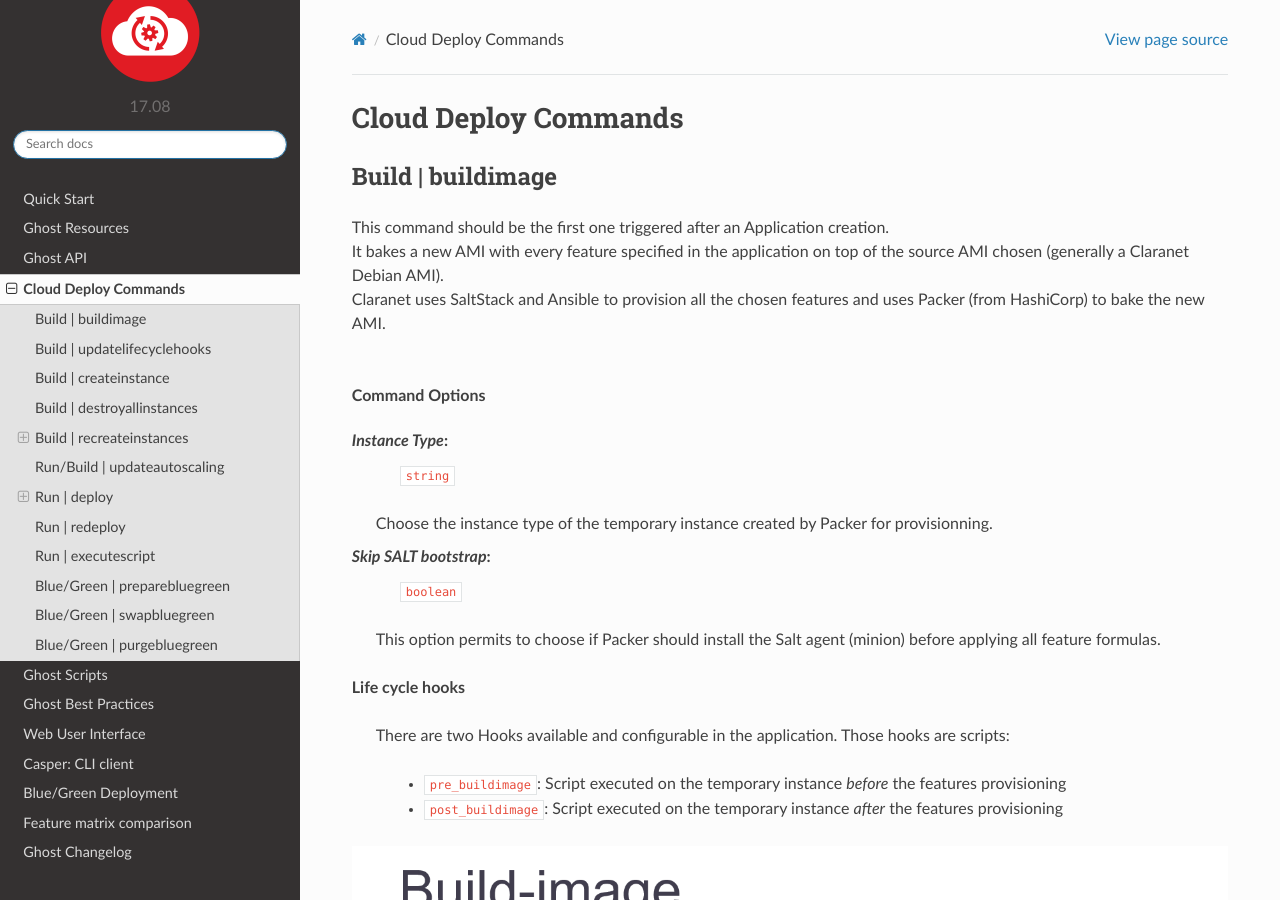
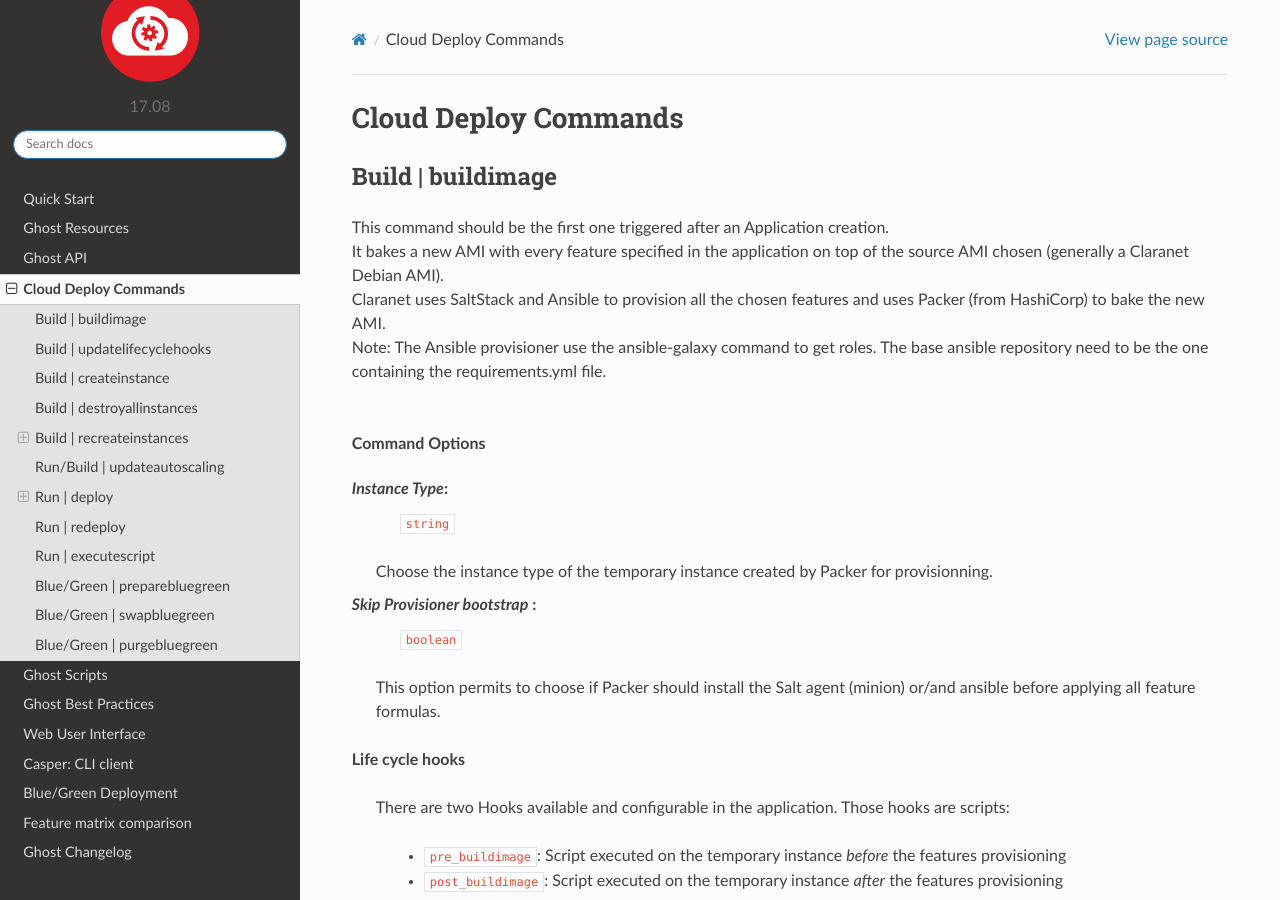
Before and after one commit to claranet/cloud-deploy-docs, a Sphinx documentation site: the page built from source/rst/commands.rst, in a window 1280 px wide and 900 px high. Built offline with Sphinx 7.4.7 and the Read the Docs theme 2.0.0, drawn with Linux system fonts in a browser that asks for light colours.

Commit message:
GHOST-374 add provisioner ansible details in documentation

```diff
--- a/source/rst/application.rst
+++ b/source/rst/application.rst
@@ -30,7 +30,7 @@
 Features: Libs and services
 ---------------------------
 
-  * Salt formulas
+  * Salt formulas or/and ansible roles
 
   * Versions
 
--- a/source/rst/commands.rst
+++ b/source/rst/commands.rst
@@ -12,6 +12,7 @@
 | This command should be the first one triggered after an Application creation.
 | It bakes a new AMI with every feature specified in the application on top of the source AMI chosen (generally a Claranet Debian AMI).
 | Claranet uses SaltStack and Ansible to provision all the chosen features and uses Packer (from HashiCorp) to bake the new AMI.
+| Note: The Ansible provisioner use the ansible-galaxy command to get roles. The base ansible repository need to be the one containing the requirements.yml file.
 |
 
 **Command Options**
@@ -21,10 +22,10 @@
 
  Choose the instance type of the temporary instance created by Packer for provisionning.
 
-*Skip SALT bootstrap*:
+*Skip Provisioner bootstrap* :
   ``boolean``
 
- This option permits to choose if Packer should install the Salt agent (minion) before applying all feature formulas.
+ This option permits to choose if Packer should install the Salt agent (minion) or/and ansible before applying all feature formulas.
 
 **Life cycle hooks**
 
```
